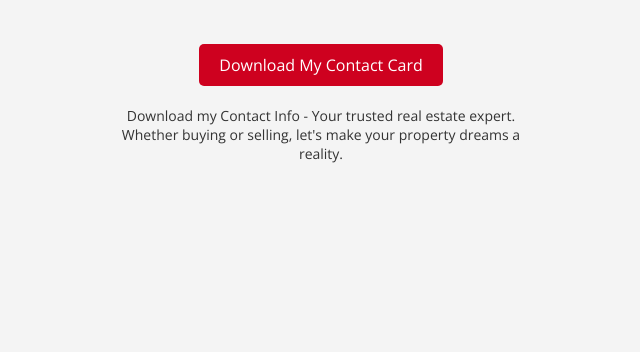
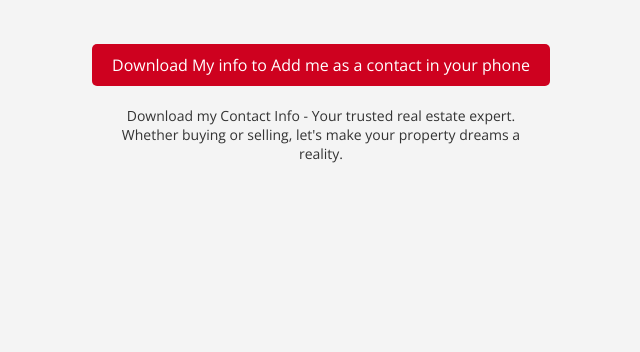
Before and after one commit to JavaG23/kw, a plain HTML site: page contact.html in a window 1280 px wide. Shown: the part 448-800 px from the top of the page, without its empty margins (319-959 px from the left). Drawn offline with nearby package versions, Linux system fonts and the light colour scheme; a script that the page names is missing.

Commit message:
Update contact.html

```diff
--- a/contact.html
+++ b/contact.html
@@ -97,7 +97,7 @@
     </div>
     <img src="https://img1.wsimg.com/blobby/go/11a77c6d-eb91-457b-a7c8-7b3d30e0af37/downloads/KW%20Red%20%26%20White.png?ver=1715188844443" alt="Keller Williams Logo" class="logo">
     <div id="qrcode"></div>
-    <a href="data:text/vcard;charset=utf-8,BEGIN:VCARD%0AVERSION:3.0%0AFN;CHARSET=UTF-8:Geoffrey%20Hoffman%0AN;CHARSET=UTF-8:Hoffman;Geoffrey;;;%0AEMAIL;CHARSET=UTF-8;type=HOME,INTERNET:geofhoffman@kw.com%0ATEL;TYPE=CELL:+17037258936%0ATITLE;CHARSET=UTF-8:Realtor%0AORG;CHARSET=UTF-8:Keller%20Williams%20Realty%20Dulles%0AURL;CHARSET=UTF-8:geofhoffman.com%0AREV:2025-08-11T16:06:18.218Z%0AEND:VCARD" download="Geoffrey_Hoffman.vcf" class="download-button">Download My Contact Card</a>
+    <a href="data:text/vcard;charset=utf-8,BEGIN:VCARD%0AVERSION:3.0%0AFN;CHARSET=UTF-8:Geoffrey%20Hoffman%0AN;CHARSET=UTF-8:Hoffman;Geoffrey;;;%0AEMAIL;CHARSET=UTF-8;type=HOME,INTERNET:geofhoffman@kw.com%0ATEL;TYPE=CELL:+17037258936%0ATITLE;CHARSET=UTF-8:Realtor%0AORG;CHARSET=UTF-8:Keller%20Williams%20Realty%20Dulles%0AURL;CHARSET=UTF-8:geofhoffman.com%0AREV:2025-08-11T16:06:18.218Z%0AEND:VCARD" download="Geoffrey_Hoffman.vcf" class="download-button">Download My info to Add me as a contact in your phone</a>
     <p class="info-text">Download my Contact Info - Your trusted real estate expert. Whether buying or selling, let's make your property dreams a reality.</p>
       </div>
   <script>
```
